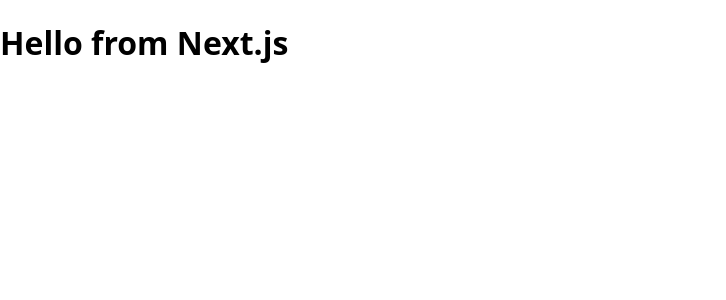
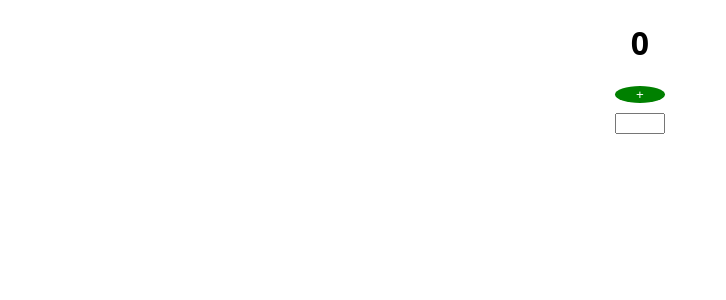
Before and after one commit to WE-Kaito/calorie-and-workout-tracker-neuefische-capstone, a Next.js app: page / in a window 1280 px wide. Shown: the top 300 px of the page, without its empty margins (0-726 px from the left). Built offline with nearby package versions, Linux system fonts and the light colour scheme.

Commit message:
addec basic UI, state manager and AddCalories component

```diff
--- /dev/null
+++ b/components/AddCalories.js
@@ -0,0 +1,33 @@
+import styled from "styled-components";
+
+const AddCalorieButton = styled.button`
+  background-color: green;
+  color: white;
+  border: none;
+  border-radius: 50%;
+`;
+
+const AddCalorieForm = styled.form`
+  display: flex;
+  flex-direction: column;
+  width: 50px;
+  gap: 10px;
+`;
+
+export default function AddCalories({ addDailyCount }) {
+  function handleSubmit(event) {
+    event.preventDefault();
+    const formdata = new FormData(event.target);
+    const data = Object.fromEntries(formdata);
+    const calories = parseInt(data.calories);
+    addDailyCount(calories);
+  }
+  return (
+    <AddCalorieForm onSubmit={handleSubmit}>
+      <AddCalorieButton>
+        <span>+</span>
+      </AddCalorieButton>
+      <input type="number" name="calories" required></input>
+    </AddCalorieForm>
+  );
+}
--- a/package.json
+++ b/package.json
@@ -16,7 +16,8 @@
     "next": "13.0.6",
     "react": "18.2.0",
     "react-dom": "18.2.0",
-    "styled-components": "^5.3.6"
+    "styled-components": "^5.3.9",
+    "zustand": "^4.3.7"
   },
   "devDependencies": {
     "@svgr/webpack": "^6.5.1",
--- a/pages/index.js
+++ b/pages/index.js
@@ -1,7 +1,20 @@
+import AddCalories from "../components/AddCalories";
+import useCalorieStore from "../utils/useCalorieStore";
+import styled from "styled-components";
+
+const StyledDiv = styled.div`
+  display: flex;
+  flex-direction: column;
+  align-items: center;
+`;
+
 export default function HomePage() {
+  const { dailyCount, addDailyCount } = useCalorieStore();
+
   return (
-    <div>
-      <h1>Hello from Next.js</h1>
-    </div>
+    <StyledDiv>
+      <h1>{dailyCount}</h1>
+      <AddCalories addDailyCount={addDailyCount} />
+    </StyledDiv>
   );
 }
--- /dev/null
+++ b/utils/useCalorieStore.js
@@ -0,0 +1,10 @@
+import { create } from "zustand";
+
+const useCalorieStore = create((set) => ({
+  dailyCount: 0,
+  // initiateDailyCount: reset at midnight
+  addDailyCount: (userInput) =>
+    set((state) => ({ dailyCount: state.dailyCount + userInput })),
+}));
+
+export default useCalorieStore;
```
Also changed, not shown: 1 other file (tests, documents, lock files or other folders).
